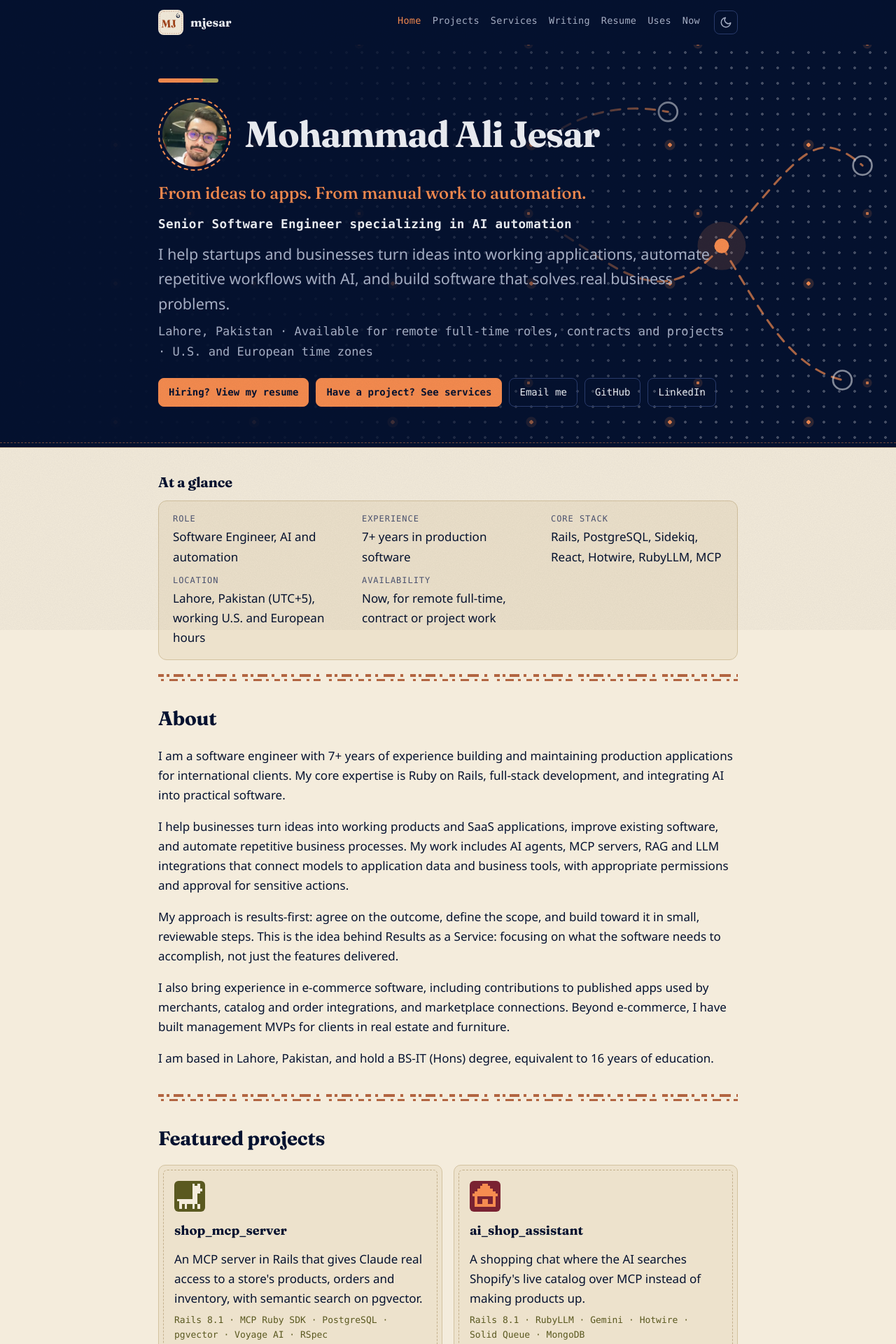
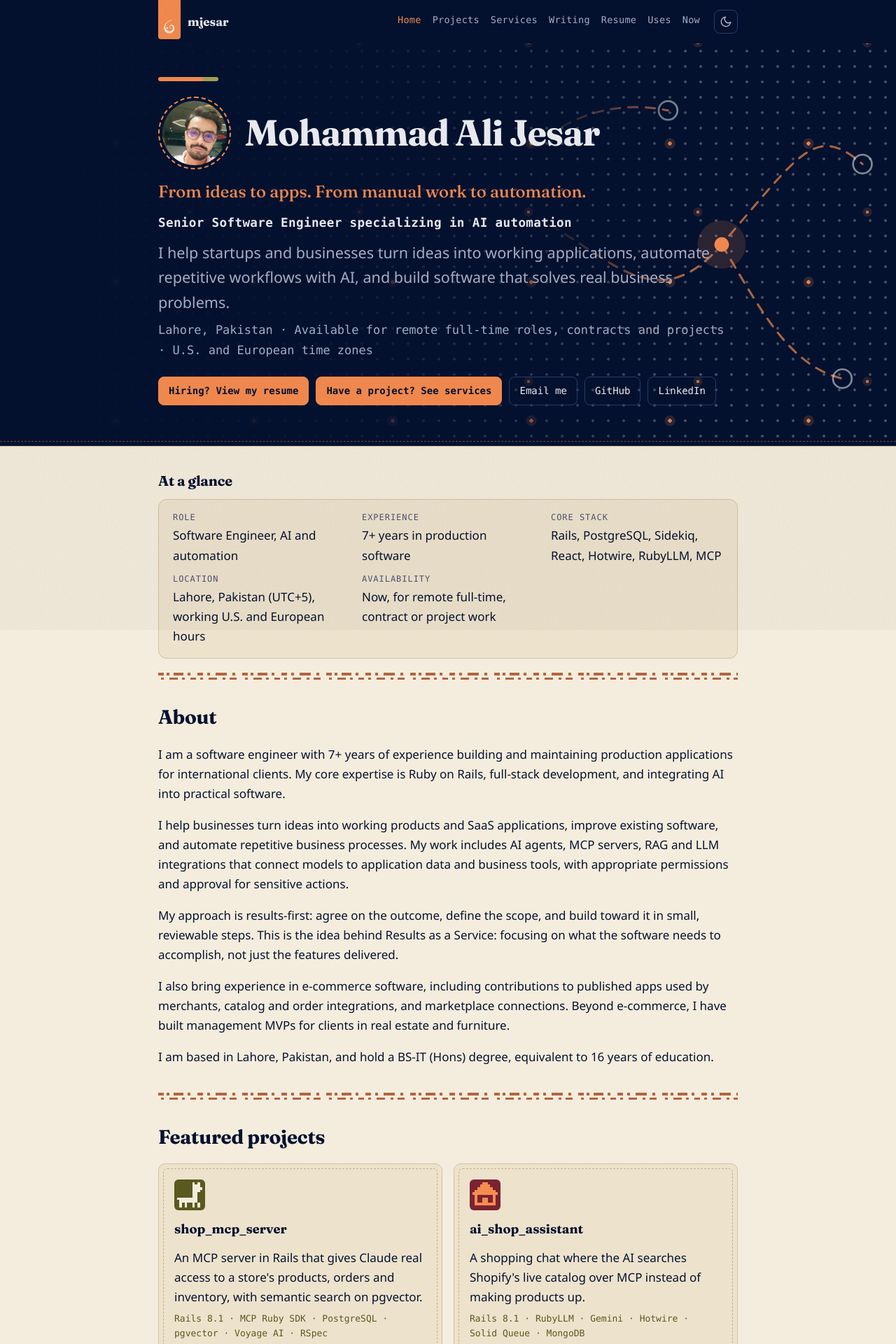
Before and after one commit to mjesar/mjesar.github.io, a Jekyll site: the page built from index.html, in a window 1280 px wide. Shown: the top 1920 px of the page at 70% size. Built offline with Jekyll 4.4.1, drawn with Linux system fonts in a browser that asks for light colours.

Commit message:
replace the mj badge with an apricot paisley tab in the header, favicon and social images

```diff
--- a/_includes/header.html
+++ b/_includes/header.html
@@ -1,7 +1,7 @@
 <header class="site-header">
   <div class="wrap">
     <a class="brand" href="/" aria-label="Mohammad Ali Jesar, home">
-      <img src="/assets/img/logo.svg" width="36" height="36" alt="" aria-hidden="true">
+      <span class="brand-tab" aria-hidden="true"><svg viewBox="0 0 24 24" width="24" height="24"><path fill="currentColor" fill-rule="evenodd" d="M17 1.5C9.5 3.5 3.5 9.5 3.5 15.2a8.2 8.2 0 0 0 16.4.6c0-3.3-2.3-5.600-5-5.400-2.500.2-3.800 2.400-3 4.200.7 1.500 2.500 1.800 3.500.8-1.600.5-3-.4-2.800-1.700.2-1.500 1.800-2.200 3-1.700 2 .9 2.500 3.500 1.200 5.600-1.800 2.800-5.800 3.300-8.500 1.300-3-2.200-3.500-6.500-1.300-10C8.600 6.500 12.500 3.800 17 1.500Z"/><circle cx="8.600" cy="15.500" r="1.300" fill="currentColor"/></svg></span>
       {%- comment -%} On the homepage the full name is the big heading right below, so the bar shows the handle instead. {%- endcomment -%}
       <span>{% if page.url == "/" %}mjesar{% else %}Mohammad Ali Jesar{% endif %}</span>
     </a>
--- a/assets/css/style.css
+++ b/assets/css/style.css
@@ -430,3 +430,9 @@ main section + section { padding-top: 14px; }
 .hero-id h1 { margin: 0; }
 .avatar { width: 104px; height: 104px; flex: none; border-radius: 50%; object-fit: cover; padding: 4px; border: 2px dashed var(--apricot); }
 @media (max-width: 760px) { .hero-id { gap: 14px; } .avatar { width: 72px; height: 72px; padding: 3px; } }
+
+/* Header logo: an apricot tab hanging from the top edge; the paisley takes the page background colour, so it follows the theme */
+.site-header .brand { align-self: flex-start; }
+.brand-tab { display: flex; align-items: flex-end; justify-content: center; flex: none; width: 32px; height: 56px; margin-top: -14px; margin-bottom: -8px; padding-bottom: 8px; background: var(--apricot); color: var(--bg); border-radius: 0 0 4px 4px; }
+.brand-tab svg { display: block; width: 22px; height: 22px; }
+@media (max-width: 600px) { .brand-tab { width: 28px; height: 50px; padding-bottom: 7px; } .brand-tab svg { width: 20px; height: 20px; } }
```
Also changed, not shown: assets/img/logo.svg (deleted), assets/img/og/ai-discoverability.png, assets/img/og/ai-in-rails.png, assets/img/og/ai_shop_assistant.png, assets/img/og/product_geo_agent.png, assets/img/og/rails-development.png, assets/img/og/services.png, assets/img/og/shop_mcp_server.png, assets/img/og/shopify-development.png, assets/img/og/support_engineer.png, favicon.svg, og.png.
